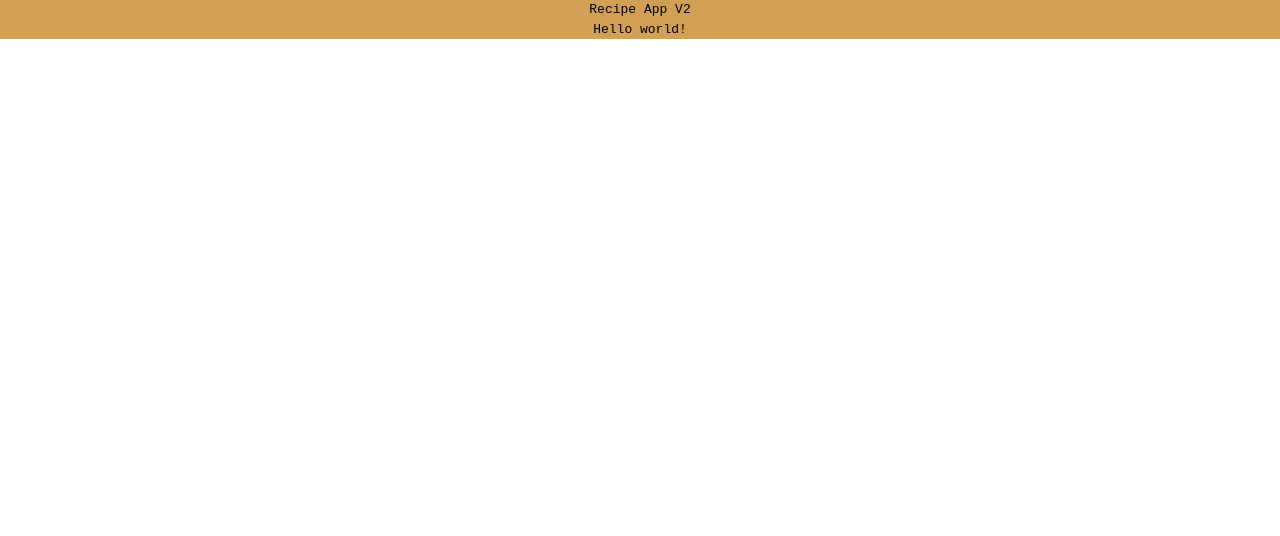
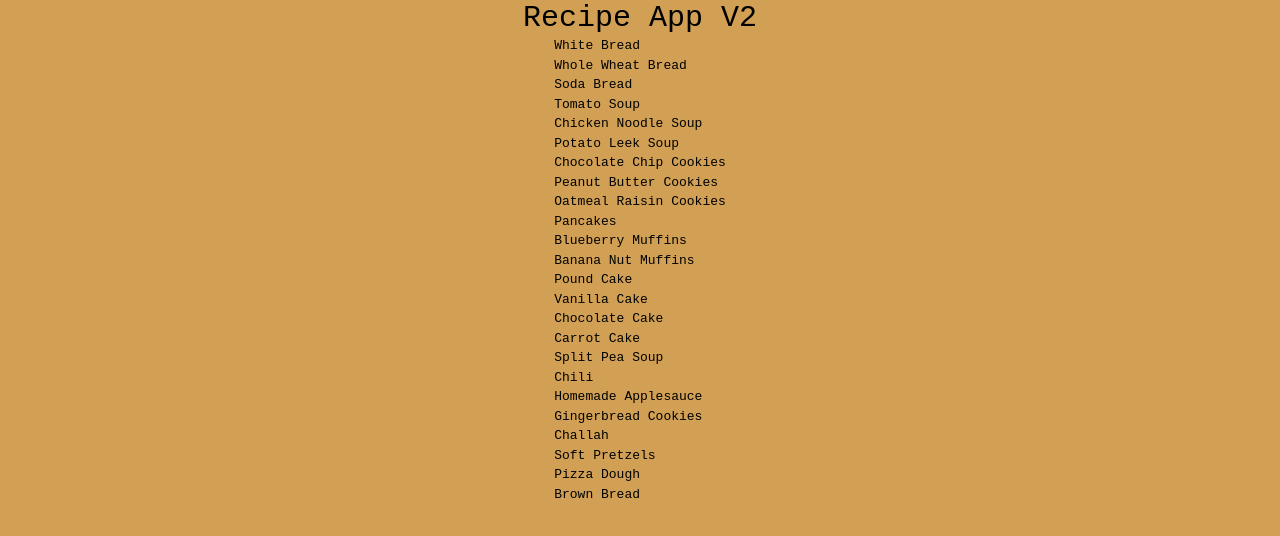
Before and after one commit to amy-enn/recipe-app-v2, a React (Vite) app: page / in a window 1280 px wide. Shown: the top 536 px of the page. Built offline with nearby package versions, Linux system fonts and the light colour scheme.

Commit message:
global recipe context working, modal popping up with recipe name and description.

```diff
--- a/src/components/Modal.tsx
+++ b/src/components/Modal.tsx
@@ -0,0 +1,36 @@
+import { useContext } from 'react';
+import { RecipeContext } from '../context/RecipeContext';
+
+interface ModalProps {
+  isOpen: boolean;
+  onClose: () => void
+}
+
+const Modal = ({ isOpen, onClose }: ModalProps) => {
+  const context = useContext(RecipeContext);
+
+  if (!context) {
+    throw new Error('RecipeContext must be used within a RecipeProvider');
+  }
+
+  const { selectedRecipe } = context;
+
+
+
+  if (!isOpen || !selectedRecipe) return null;
+
+  return (
+    <div className="fixed inset-0 bg-cocoa bg-opacity-75 flex items-center justify-center z-50">
+      <div className="bg-butter shadow-lg p-8 max-w-sm w-full">
+        <h2 className="text-2xl font-bold mb-4">{selectedRecipe.recipe_name}</h2>
+        <p>{selectedRecipe.description}</p>
+        <p className="text-cocoa mb-6">Cupcake ipsum dolor sit amet halvah lemon drops donut sweet roll. Cheesecake cotton candy muffin cake biscuit jelly-o. Marzipan sugar plum cake apple pie cake muffin croissant donut danish.</p>
+        <button className="bg-rose border-4 border-cocoa text-black py-1 px-2 rounded hover:scale-105" onClick={onClose}>
+          Close
+        </button>
+      </div>
+    </div>
+  )
+}
+
+export default Modal;
--- /dev/null
+++ b/src/components/RecipeList.tsx
@@ -0,0 +1,28 @@
+import { useContext } from "react";
+import { RecipeContext, Recipe } from "../context/RecipeContext";
+
+interface RecipeListProps {
+    onRecipeSelect: (recipe: Recipe) => void;
+}
+
+const RecipeList = ({onRecipeSelect}: RecipeListProps) => {
+
+    const context = useContext(RecipeContext);
+
+    if (!context) {
+        throw new Error('RecipeContext must be used within a RecipeProvider');
+    }
+
+    const { recipes, selectRecipe } = context;
+
+    return (
+        <div className="recipe-list">
+            {recipes.map((recipe) => (
+                <div key={recipe.recipe_id} onClick={() => onRecipeSelect(recipe)} className="cursor-pointer hover:underline">
+                    {recipe.recipe_name}
+                </div>))}
+        </div>
+    );
+};
+
+export default RecipeList;
--- /dev/null
+++ b/src/context/RecipeContext.tsx
@@ -0,0 +1,44 @@
+import { createContext, useState, ReactNode } from 'react';
+import recipeData from '../recipes.json';
+
+export type Recipe = {
+    recipe_name: string;
+    recipe_id: number;
+    category: string;
+    ingredients: { ingredient_name: string; quantity: string }[];
+    instructions: string[];
+    description: string;
+}
+
+interface RecipeContextProps {
+    recipes: Recipe[];
+    selectedRecipe: Recipe | null;
+    bookmarks: Recipe[];
+    setSelectedRecipe: (recipe: Recipe) => void;
+    selectRecipe: (recipe: Recipe) => void;
+    addBookmark: (recipe: Recipe) => void;
+}
+
+const RecipeContext = createContext<RecipeContextProps | undefined>(undefined);
+
+const RecipeProvider = ({ children }: { children: ReactNode }) => {
+    const [recipes, setRecipes] = useState<Recipe[]>(recipeData);
+    const [selectedRecipe, setSelectedRecipe] = useState<Recipe | null>(null);
+    const [bookmarks, setBookmarks] = useState<Recipe[]>([]);
+
+    const selectRecipe = (recipe: Recipe) => setSelectedRecipe(recipe);
+
+    const addBookmark = (recipe: Recipe) => {
+        setBookmarks((prev) => [...prev, recipe]);
+    };
+
+    return (
+        <RecipeContext.Provider
+            value={{ recipes, selectedRecipe, setSelectedRecipe, bookmarks, selectRecipe, addBookmark }}
+        >
+            {children}
+        </RecipeContext.Provider>
+    );
+};
+
+export { RecipeContext, RecipeProvider };
--- a/src/main.tsx
+++ b/src/main.tsx
@@ -4,7 +4,8 @@ import {
   createBrowserRouter,
   RouterProvider,
 } from 'react-router-dom';
-import Root from './routes/root.tsx';
+import Root from './routes/Root.tsx';
+import { RecipeProvider } from './context/RecipeContext.tsx';
 import './index.css';
 
 const router = createBrowserRouter([
@@ -18,6 +19,8 @@ const router = createBrowserRouter([
 
 createRoot(document.getElementById('root')!).render(
   <StrictMode>
+    <RecipeProvider>
     <RouterProvider router={router} />
+    </RecipeProvider>
   </StrictMode>
 )
--- /dev/null
+++ b/src/routes/Root.tsx
@@ -0,0 +1,37 @@
+import { useState, useContext } from "react";
+import Modal from "../components/Modal";
+import RecipeList from "../components/RecipeList";
+import { RecipeContext, Recipe } from "../context/RecipeContext";
+
+export default function Root() {
+
+  const [isModalOpen, setIsModalOpen] = useState<boolean>(false);
+
+  const context = useContext(RecipeContext);
+
+  if (!context) {
+    throw new Error('RecipeContext must be used within a RecipeProvider');
+  }
+  const { setSelectedRecipe } = context;
+
+  const selectRecipe = (recipe: Recipe) => {
+    setSelectedRecipe(recipe);
+    setIsModalOpen(true);
+  };
+
+  return (
+    <div className="bg-caramel flex flex-col items-center h-screen">
+
+      <h1 className="text-3xl">Recipe App V2</h1>
+
+      <RecipeList onRecipeSelect={selectRecipe} />
+
+      {/* <button className="bg-rose border-4 border-cocoa text-black py-1 px-2 rounded hover:scale-105" onClick={() => setIsModalOpen(true)}>
+            Modal
+        </button> */}
+
+      <Modal isOpen={isModalOpen} onClose={() => setIsModalOpen(false)} />
+
+    </div>
+  )
+}
--- a/src/routes/root.tsx
+++ /dev/null
@@ -1,12 +0,0 @@
-
-export default function Root() {
-
-    return (
-      <div className="bg-caramel flex flex-col items-center">
-
-        <h1>Recipe App V2</h1>
-        <p>Hello world!</p>
-
-      </div>
-    )
-  }
--- a/tailwind.config.js
+++ b/tailwind.config.js
@@ -14,7 +14,7 @@ export default {
     extend: {
       colors: {
         vanilla: '#f3e5ab',
-        peach: '#59a58c',
+        peach: '#ff775e',
         rose: '#f4c2c2',
         butter: '#ffd97d',
         caramel: '#d1a054',
```
Also changed, not shown: src/recipes.json (renamed from public/recipes.json).
